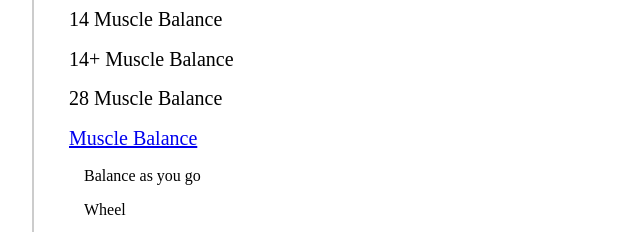
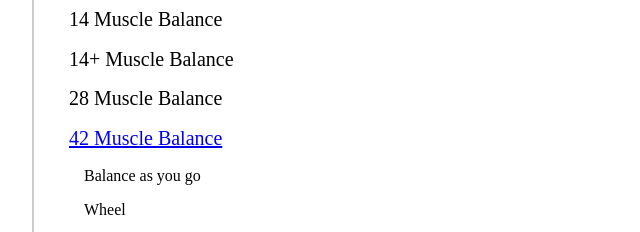
Before and after one commit to hsoekiswo/hsoekiswo.github.io, a plain HTML site: page index.html in a window 1280 px wide. Shown: the part 2180-2412 px from the top of the page, 186-826 px from the left. Drawn offline with Linux system fonts and the light colour scheme.

Commit message:
fixing 42 muscle balance

```diff
--- a/index.html
+++ b/index.html
@@ -84,7 +84,7 @@
             <h2>14 Muscle Balance</h2>
             <h2>14+ Muscle Balance</h2>
             <h2>28 Muscle Balance</h2>
-            <h2><a href=muscle-balance.html>Muscle Balance</a></h2>
+            <h2><a href=muscle-balance.html>42 Muscle Balance</a></h2>
                 <h3>Balance as you go</h3>
                 <h3>Wheel</h3>
                 <h3>Five Elements</h3>
```
